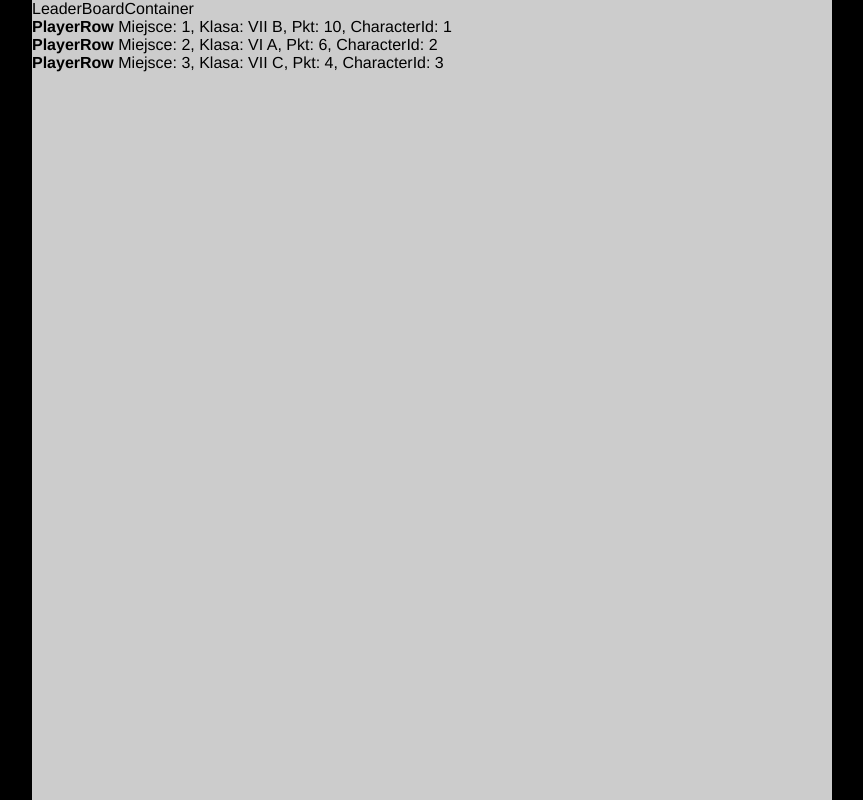
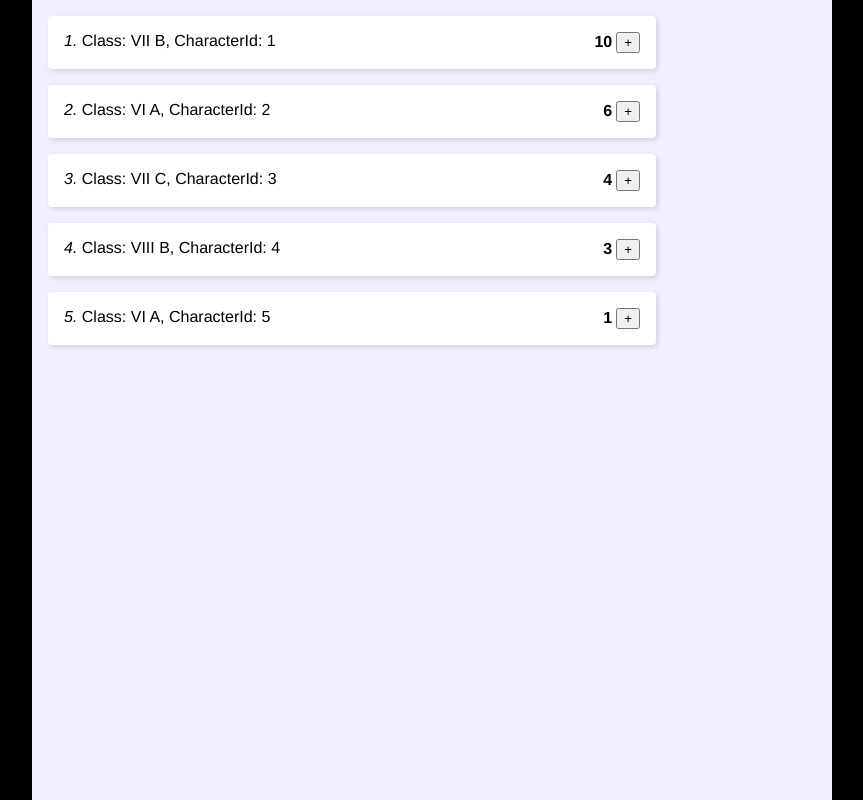
Before and after one commit to mikowis5/blob-leaders, a React (Create React App) app: page / in a window 1280 px wide. Shown: the whole page, without its empty margins (208-1071 px from the left). Built offline with nearby package versions, Linux system fonts and the light colour scheme.

Commit message:
Visual clearance before logic development

```diff
--- a/src/components/leaderboard/LeaderBoardApplication.tsx
+++ b/src/components/leaderboard/LeaderBoardApplication.tsx
@@ -1,6 +1,6 @@
 import { useState } from "react";
 import LeaderBoardContainer from "./LeaderBoardContainer";
-import PlayerData from "./row/PlayerData";
+import PlayerData from "./row/PlayerData.type";
 import PlayerRow from "./row/PlayerRow";
 import _mockupData from "../../data/mockupPlayerData.json";
 
@@ -12,10 +12,7 @@ const LeaderBoardApplication: React.FC = () => {
 
   return (
     <LeaderBoardContainer>
-      <span>LeaderBoardContainer</span>
-      <div>
-        {playersData.map((p: PlayerData, i) => <PlayerRow key={i} data={p} />)}
-      </div>
+        {playersData.map((p: PlayerData, i) => <PlayerRow key={i} data={p} place={i+1} />)}
     </LeaderBoardContainer>
   )
 
--- a/src/components/leaderboard/LeaderBoardContainer.tsx
+++ b/src/components/leaderboard/LeaderBoardContainer.tsx
@@ -4,7 +4,9 @@ type Props = {
 
 const LeaderBoardContainer: React.FC<Props> = ({children} : Props) => {
 
-  return <div>{children}</div>
+  return (
+    <div className="leader-board-container">{children}</div>
+  )
 
 }
 
--- a/src/components/leaderboard/row/PlayerData.tsx
+++ b/src/components/leaderboard/row/PlayerData.type.ts
@@ -1,7 +1,6 @@
 type PlayerData = {
   classNumber: string,
   points: number,
-  place: number,
   characterId: number
 }
 
--- a/src/components/leaderboard/row/PlayerRow.tsx
+++ b/src/components/leaderboard/row/PlayerRow.tsx
@@ -1,14 +1,23 @@
-import PlayerData from "./PlayerData";
+import PlayerData from "./PlayerData.type";
 
 type Props = {
-  data: PlayerData
+  data: PlayerData,
+  place: number
 }
 
-const PlayerRow: React.FC<Props> = ({data}: Props) => {
-  return <div>
-    <strong>PlayerRow</strong>
-    <span> Miejsce: {data.place}, Klasa: {data.classNumber}, Pkt: {data.points}, CharacterId: {data.characterId}</span>
-  </div>
+const PlayerRow: React.FC<Props> = ({data, place}: Props) => {
+
+  const { classNumber, points, characterId } = data;
+
+  return (
+    <div className="player-row">
+      <span><i>{place}.</i> Class: {classNumber}, CharacterId: {characterId}</span>
+      <div>
+        <strong>{points}</strong>
+        <button style={{ marginLeft: '0.25rem' }}>+</button>
+      </div>
+    </div>
+  );
 }
 
 export default PlayerRow;
--- a/src/data/mockupPlayerData.json
+++ b/src/data/mockupPlayerData.json
@@ -3,20 +3,27 @@
     {
       "classNumber": "VII B",
       "points": 10,
-      "place": 1,
       "characterId": 1
     },
     {
       "classNumber": "VI A",
       "points": 6,
-      "place": 2,
       "characterId": 2
     },
     {
       "classNumber": "VII C",
       "points": 4,
-      "place": 3,
       "characterId": 3
+    },
+    {
+      "classNumber": "VIII B",
+      "points": 3,
+      "characterId": 4
+    },
+    {
+      "classNumber": "VI A",
+      "points": 1,
+      "characterId": 5
     }
   ]
 }
--- a/src/index.css
+++ b/src/index.css
@@ -12,7 +12,22 @@ body {
 }
 
 .app-screen {
-  background: #ccc;
+  background: #f2edff;
   width: 100vh;
   height: 100vh;
+  overflow: hidden;
 }
+
+.leader-board-container {
+  width: 80%;
+}
+
+.player-row {
+  display: flex;
+  justify-content: space-between;
+  padding: 1rem;
+  margin: 1rem;
+  background-color: white;
+  border-radius: 0.25rem;
+  box-shadow: 2px 2px 5px rgba(0,0,0,.125);
+}
```
